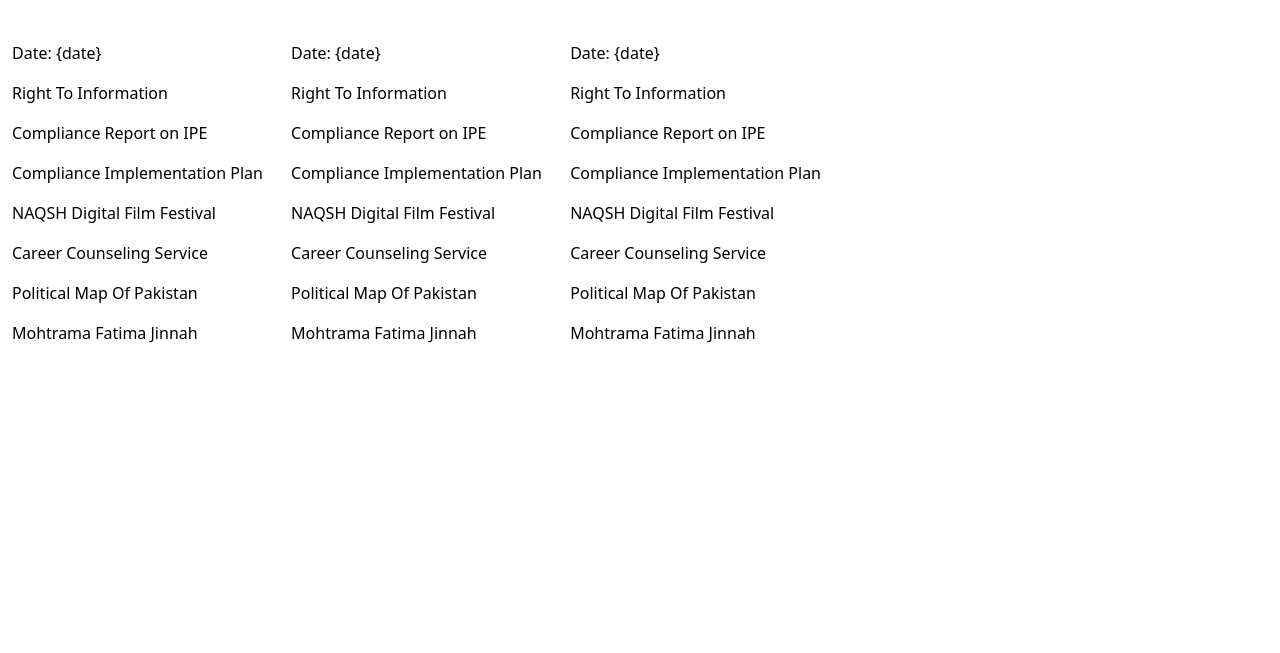
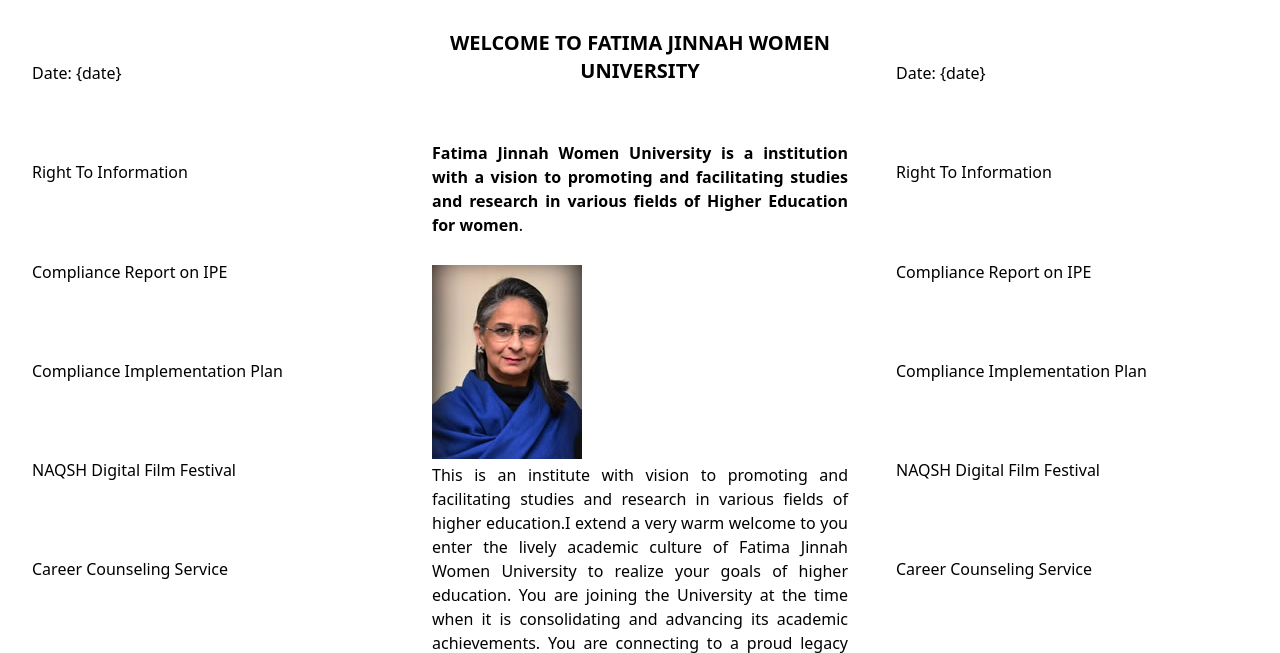
Before and after one commit to MahnoorZaffar/FJWU-Web_Redesign, a website: page index.html in a window 1280 px wide. Shown: the part 507-1160 px from the top of the page. Before the commit the page ends 864 px from the top, so only its background shows below. Drawn offline with nearby package versions, Linux system fonts and the light colour scheme.

Commit message:
columns added

```diff
--- a/index.html
+++ b/index.html
@@ -5,6 +5,8 @@
     <meta http-equiv="X-UA-Compatible" content="IE=edge">
     <meta name="viewport" content="width=device-width, initial-scale=1.0">
     <script src="https://cdn.tailwindcss.com"></script>
+    <link href="input.css" rel="stylesheet" >
+    <link href="/dist/output.css" rel="stylesheet">
     <title> Fatima Jinnah Women University </title>
 </head>
 <body>
@@ -79,8 +81,9 @@
                 alt="image">
         </div><br>
     </div>
-    <div class="gap-10 column-3">
-        <div class="inline-grid grid-col-1 gap-5" >
+
+    <div class="grid grid-cols-3 gap-4">
+        <div class="inline-grid grid-col-1 gap-2 m-5" >
             <span class="inline-grid  gap-4 m-0 p-3 rounded justify">
                 <span class=" hover:bg-lime-300 rounded">Date: {date} </span>
                 <span class=" hover:bg-lime-300 rounded">Right To Information</span>
@@ -92,19 +95,13 @@
                 <span class="hover:bg-lime-300 rounded">Mohtrama Fatima Jinnah</span>
             </span>
         </div>
-        <div class="inline-grid grid-col-1 gap-5" >
-            <span class="inline-grid gap-4 m-0 p-3 rounded justify">
-                <span class=" hover:bg-lime-300 rounded">Date: {date} </span>
-                <span class=" hover:bg-lime-300 rounded">Right To Information</span>
-                <span class=" hover:bg-lime-300 rounded">Compliance Report on IPE</span>
-                <span class=" hover:bg-lime-300 rounded">Compliance Implementation Plan</span>
-                <span class=" hover:bg-lime-300 rounded">NAQSH Digital Film Festival</span>
-                <span class=" hover:bg-lime-300 rounded">Career Counseling Service</span>
-                <span class=" hover:bg-lime-300 rounded">Political Map Of Pakistan</span>
-                <span class="hover:bg-lime-300 rounded">Mohtrama Fatima Jinnah</span>
-            </span>
+        <div class="inline-grid grid-col-2 gap-1 text-justify" >
+            <h1 class="font-bold text-xl text-center">WELCOME TO FATIMA JINNAH WOMEN UNIVERSITY</h1><br><br>
+            <p><b>Fatima Jinnah Women University is a institution with a vision to promoting and facilitating studies and research in various fields of Higher Education for women</b>.<br><br></p>
+            <div ><img class="object-none object-right" src="VC_FJWU.jpg" alt="FJWU vc"></div>
+            <p>This is an institute with vision to promoting and facilitating studies and research in various fields of higher education.I extend a very warm welcome to you enter the lively academic culture of Fatima Jinnah Women University to realize your goals of higher education. You are joining the University at the time when it is consolidating and advancing its academic achievements. You are connecting to a proud legacy and becoming a part of a vibrant professional atmosphere. Fatima Jinnah Women University aims to provide quality education to the women of Pakistan. It aims to advance learning to the highest level attainable through research, teaching and dissemination of knowledge for the benefit of women in particular and society in general. The women are trained to become mainstream citizens with confidence about their position and status in society.</p>
         </div>
-        <div class="inline-grid " >
+        <div class="inline-grid grid-col-1 gap-2 m-5"  >
             <span class="inline-grid  gap-4 m-0 p-3 rounded justify">
                 <span class=" hover:bg-lime-300 rounded">Date: {date} </span>
                 <span class=" hover:bg-lime-300 rounded">Right To Information</span>
--- /dev/null
+++ b/input.css
@@ -0,0 +1,7 @@
+body {
+    background-color: white;
+}
+.sections {
+    column-count: 3;
+    column-rule-width: 1px;
+}
--- /dev/null
+++ b/package.json
@@ -0,0 +1,5 @@
+{
+  "devDependencies": {
+    "tailwindcss": "^3.2.3"
+  }
+}
--- /dev/null
+++ b/tailwind.config.js
@@ -0,0 +1,8 @@
+/** @type {import('tailwindcss').Config} */
+module.exports = {
+  content: ["./src/**/*.{html,js}"],
+  theme: {
+    extend: {},
+  },
+  plugins: [],
+}
```
Also changed, not shown: dist/output.css (added), 2 other files.
